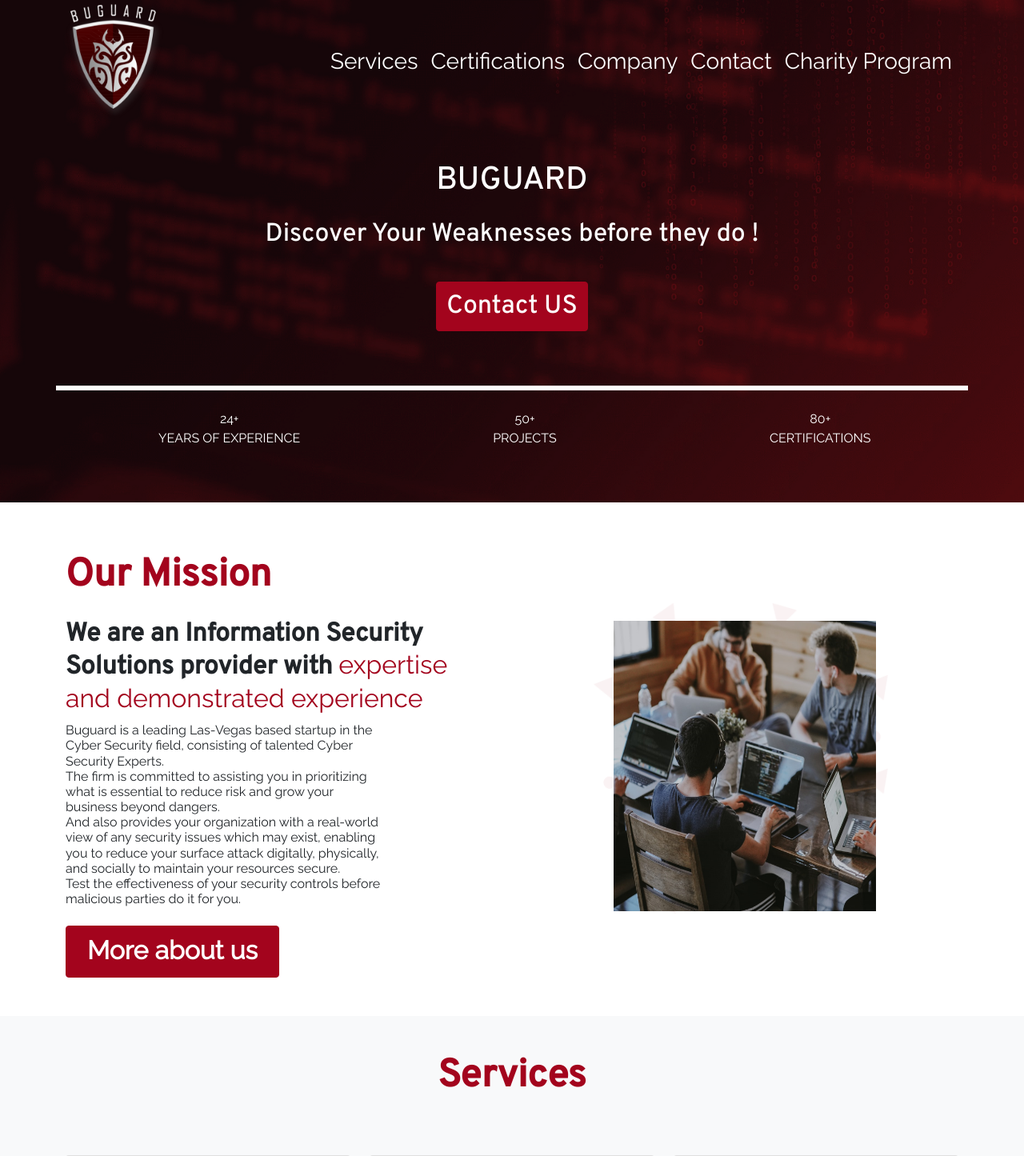
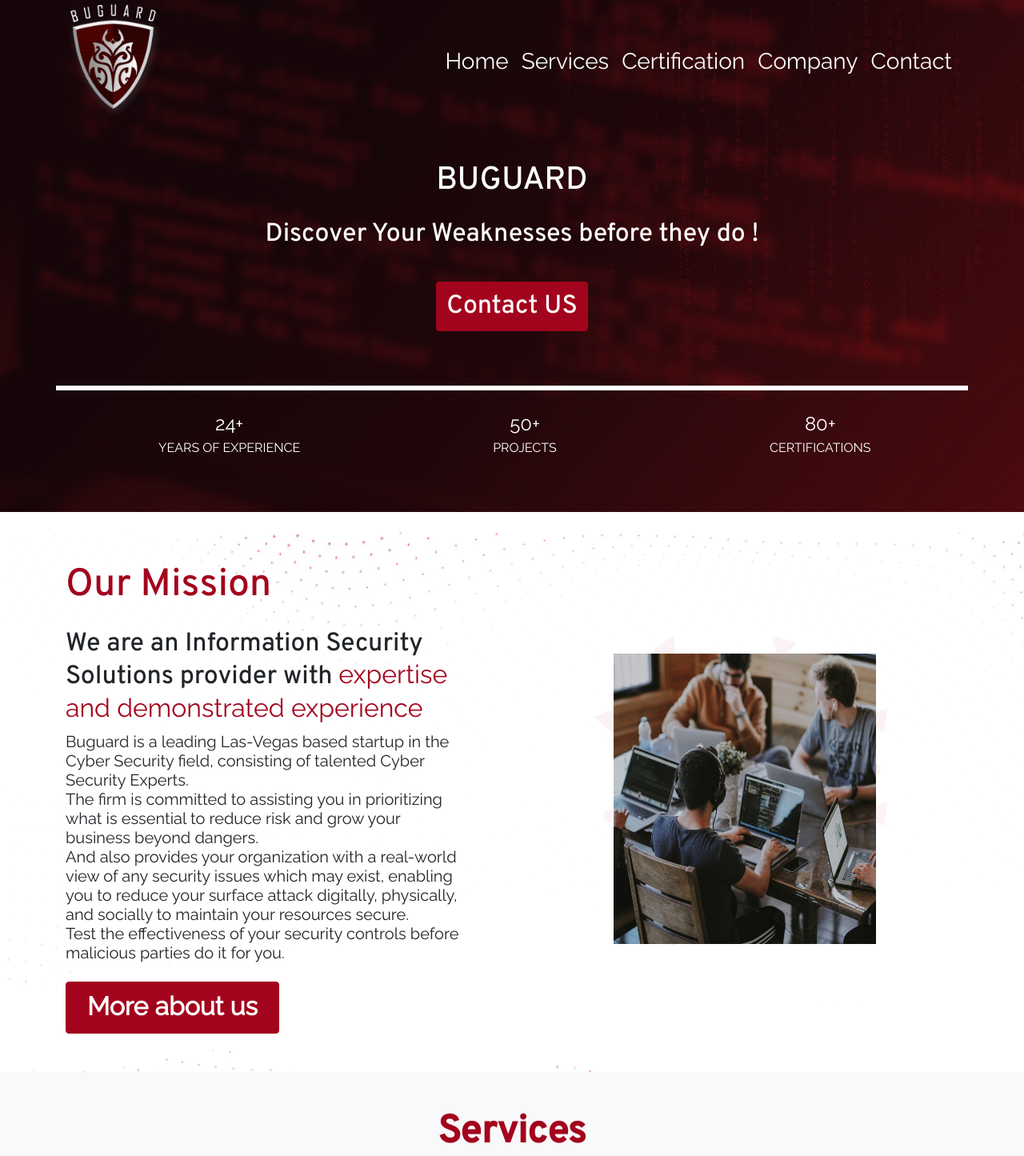
Before and after one commit to m7mdso3dy/bugurad, a PHP site: page / in a window 1280 px wide. Shown: the top 1445 px of the page at 80% size. Run offline with PHP 8.4, Linux system fonts and the light colour scheme; some libraries are stand-ins or nearby versions.

Commit message:
yousef final mods 1

```diff
--- a/backup/backup-service-temp.html
+++ b/backup/backup-service-temp.html
@@ -118,7 +118,7 @@
             </p>
         </section>
     </header>
-    <section class="defintion  py-5">
+    <section class="defintion white-bg py-5">
         <h2 class="about__heading heading-primary position-relative mb-2 text-capitalize text-danger text-center py-5">
             WHAT IS Mobile Applications PENETRATION TESTING?
         </h2>
@@ -186,7 +186,7 @@
             </div>
         </div>
     </section>
-    <section class="deliver  py-5 ">
+    <section class="deliver white-bg  py-5 ">
         <h2 class="about__heading heading-primary position-relative mb-2 text-capitalize text-danger text-center pb-5">
             WHAT WILL WE DELIVER AFTER THE TEST?
         </h2>
@@ -247,7 +247,7 @@
             </div>
         </div>
     </section>
-    <section class="faq py-5">
+    <section class="faq white-bg py-5">
         <h2 class="about__heading heading-primary position-relative text-capitalize text-danger text-center">
             FAQ
         </h2>
--- a/index.html
+++ b/index.html
@@ -217,6 +217,9 @@
         height: 85%;
 
     }
+    .pricing-options li{
+        font-size: 1.2rem !important;
+    }
     </style>
 </head>
 <body class="overflow">
@@ -245,11 +248,11 @@
                 </button>
                 <div class="collapse navbar-collapse" id="navbarNavAltMarkup">
                     <div class="navbar-nav lead ">
-                        <a class="text-white nav-link" href="#services">Services</a>
-                        <a class="text-white nav-link" href="/certifications.html">Certifications</a>
-                        <a class="text-white nav-link" href="/About us.html">Company</a>
-                        <a class="text-white nav-link" href="/Contact-us.html">Contact</a>
-                        <a class="text-white nav-link active" aria-current="page" href="/charity.html">Charity Program</a>
+                    <a class="nav-link" aria-current="page" href="/">Home</a>
+                    <a class="nav-link active" href="/services.html">Services</a>
+                    <a class="nav-link" href="/certifications.html">Certification</a>
+                    <a class="nav-link" href="/About us.html">Company</a>
+                    <a class="nav-link" href="/Contact-us.html">Contact</a>
                     </div>
                 </div>
             </div>
@@ -265,13 +268,13 @@
         </section>
         <section class="achives container">
             <ul class="row">
-                <li class="col achive"><span>24+</span><span>YEARS OF EXPERIENCE</span></li>
-                <li class="col achive"><span>50+</span><span>PROJECTS</span></li>
-                <li class="col achive"><span>80+</span><span>CERTIFICATIONS</span></li>
+                <li class="col achive"><span class="lead" >24+</span><span>YEARS OF EXPERIENCE</span></li>
+                <li class="col achive"><span class="lead" >50+</span><span>PROJECTS</span></li>
+                <li class="col achive"><span class="lead" >80+</span><span>CERTIFICATIONS</span></li>
             </ul>
         </section>
     </header>
-    <section class="about py-5 ">
+    <section class="about white-bg py-5 ">
         <div class="container">
             <div class="row">
                 <div class="
@@ -289,16 +292,16 @@
                     mb-4
                     text-capitalize
                     text-danger
-                    fw-bold
+
 
                   ">
                         Our Mission
                     </h2>
-                    <h3 class="extra-info fw-bold">
+                    <h3 class="extra-info ">
                         We are an Information Security Solutions provider with
                         <span class="text-animation text-danger"></span>
                     </h3>
-                    <div class="about__dec h6 fw-normal">
+                    <div class="about__dec h5 ">
                         <p>Buguard is a leading Las-Vegas based startup in the
                         <br> Cyber Security field, consisting of talented Cyber
                         <br>Security Experts.
@@ -437,7 +440,7 @@
             <a href="services.html" data-wow-duration="1s" type="button" class="wow animate__fadeIn btn btn-danger align-self-center my-4">View all services</a>
         </div>
     </section>
-    <section class="whychooseus py-5">
+    <section class="whychooseus white-bg py-5">
         <h2 class="about__heading heading-primary display-6 position-relative mb-5 text-capitalize text-danger fw-bold text-center " >
             Why Choose Us
         </h2>
@@ -471,7 +474,7 @@
             </div>
         </div>
     </section>
-    <section  class="overflow trust py-5">
+    <section  class="overflow  trust py-5">
         <h2 class="
                                             about__heading
                                             heading-primary
@@ -621,7 +624,7 @@
             </div>
         </div>
     </section>
-    <section class="testmonials overflow py-5">
+    <section class="testmonials white-bg overflow py-5">
         <h2 class="
                                                     about__heading
                                                     heading-primary
@@ -785,16 +788,15 @@
         </div>
 
     </section>
-    <section class="Acknowledgments py-5">
+    <section class="Acknowledgments white-bg  py-5">
         <h2 class="
                                                 about__heading
                                                 heading-primary
                                                 display-6
                                                 position-relative
-                                                mb-5
+                                                mb-3
                                                 text-capitalize
                                                 text-danger
-                                                fw-bold
                                                 text-center
                                                 wow
                                                 animate__fadeInDown
@@ -803,7 +805,7 @@
                                                   " data-wow-duration="1s">
             Acknowledgments
         </h2>
-        <p class="ack-p pb-5 wow animate__fadeInLeft" data-wow-duration="1s">
+        <p class="container ack-p pb-5 wow animate__fadeInLeft" data-wow-duration="1s">
             Buguard Team Consists Of Offensive Security Researchers, Highly Skilled Penetration Testers, Also, They Have Been
             Recognized And Rewarded For Finding Critical Security Vulnerabilities In Almost High Rated Vendor Such As Facebook,
             Google, Yahoo, Apple, Paypal, Microsoft, Avira, Eset, Twitter, Snapchat, ICQ, Bugcrowd, Hackerone, Synack, Vodafone,
--- a/sevices/penetrationtesting.html
+++ b/sevices/penetrationtesting.html
@@ -202,11 +202,11 @@
             </p>
         </section>
     </header>
-    <section class="py-5 container">
+    <section class="py-5 white-bg ">
         <h2 class="about__heading heading-primary position-relative mb-2 text-capitalize text-danger text-center pb-5">
             What is Penetration Testing ?
         </h2>
-        <p class="mx-auto lead text-center ">
+        <p class="mx-auto container lead text-center ">
             The Security Consultancy is an essential service that our clients' demands for them are not consistent
             throughout the year and do not necessarily occur regularly.
             Buguard has the experience to understand the needs of and how to improve the capabilities of
--- a/sevices/service-1-compil-service-information-sec.html
+++ b/sevices/service-1-compil-service-information-sec.html
@@ -67,7 +67,7 @@
             </p>
         </section>
     </header>
-    <section class="Awards py-5 container">
+    <section class="Awards py-5 bg-light container">
         <h2 class="about__heading heading-primary position-relative mb-2 text-capitalize text-danger text-center pb-5">
             What is Compliance Services ?
         </h2>
@@ -102,7 +102,7 @@
 
         </p>
     </section>
-    <section class="faq py-5">
+    <section class="faq bg-light py-5">
         <h2 class="about__heading heading-primary position-relative text-capitalize text-danger text-center">
             FAQ
         </h2>
--- a/sevices/service-2-security-consultancy.html
+++ b/sevices/service-2-security-consultancy.html
@@ -68,7 +68,7 @@
             </p>
         </section>
     </header>
-    <section class="Awards py-5 container">
+    <section class="Awards white-bg py-5 container">
         <h2 class="about__heading heading-primary position-relative mb-2 text-capitalize text-danger text-center pb-5">
         What is Security Consultancy ?
         </h2>
@@ -100,7 +100,7 @@
             architecture advice.
         </p>
     </section>
-    <section class="faq py-5">
+    <section class="faq bg-light py-5">
         <h2 class="about__heading heading-primary position-relative text-capitalize text-danger text-center">
             FAQ
         </h2>
--- a/sevices/service-3-mobile-pen-testing.html
+++ b/sevices/service-3-mobile-pen-testing.html
@@ -67,7 +67,7 @@
             </p>
         </section>
     </header>
-    <section class=" py-5 container">
+    <section class=" py-5 container white-bg">
         <h2 class="about__heading heading-primary position-relative mb-2 text-capitalize text-danger text-center pb-5">
                 What is Mobile testing ?
         </h2>
@@ -144,7 +144,7 @@
             </div>
         </div>
     </section>
-    <section class="top-10 py-5">
+    <section class="top-10 white-bg py-5">
         <h2 class="
                                                                 about__heading
                                                                 heading-primary
@@ -181,7 +181,7 @@
             </div>
         </div>
     </section>
-    <section class="faq py-5">
+    <section class="faq  bg-light py-5">
         <h2 class="about__heading heading-primary position-relative text-capitalize text-danger text-center">
             FAQ
         </h2>
--- a/sevices/service-4-web-pen-testing.html
+++ b/sevices/service-4-web-pen-testing.html
@@ -67,7 +67,7 @@
             </p>
         </section>
     </header>
-    <section class="Awards py-5 container">
+    <section class="Awards py-5 container  white-bg">
         <h2 class="about__heading heading-primary position-relative mb-2 text-capitalize text-danger text-center pb-5">
             What is Web Applications testing ?
         </h2>
@@ -137,7 +137,7 @@
             </div>
         </div>
     </section>
-    <section class="faq py-5">
+    <section class="faq py-5  white-bg">
         <h2 class="about__heading heading-primary position-relative text-capitalize text-danger text-center">
             FAQ
         </h2>
--- a/sevices/service-5-source-code-review.html
+++ b/sevices/service-5-source-code-review.html
@@ -68,7 +68,7 @@
             </p>
         </section>
     </header>
-    <section class=" py-5 container px-5">
+    <section class=" py-5 container  white-bg px-5">
         <h2 class="about__heading heading-primary position-relative mb-2 text-capitalize text-danger text-center pb-5">
             What is Source Code Review ?
         </h2>
@@ -138,7 +138,7 @@
             </div>
         </div>
     </section>
-    <section class="faq py-5">
+    <section class="faq py-5  white-bg">
         <h2 class="about__heading heading-primary position-relative text-capitalize text-danger text-center">
             FAQ
         </h2>
--- a/sevices/sevice-6-infra-struc-pen-testing.html
+++ b/sevices/sevice-6-infra-struc-pen-testing.html
@@ -68,7 +68,7 @@
             </p>
         </section>
     </header>
-    <section class=" py-5 container px-5">
+    <section class=" py-5 container white-bg px-5">
         <h2 class="about__heading heading-primary position-relative mb-2 text-capitalize text-danger text-center pb-5">
             What is Infrastructure Penetration testing ?
         </h2>
@@ -136,7 +136,7 @@
             </div>
         </div>
     </section>
-    <section class="faq py-5">
+    <section class="faq white-bg py-5">
         <h2 class="about__heading heading-primary position-relative text-capitalize text-danger text-center">
             FAQ
         </h2>
--- a/styles/index.css
+++ b/styles/index.css
@@ -217,8 +217,7 @@
   border-bottom: 2px solid black;
 }
 .ack-p {
-  margin: 0 5.75rem;
-  font-size: 1.75rem;
+  font-size: 1.5rem;
 }
 footer {
   background-image: url(../imgs/background-footer.png);
@@ -497,3 +496,7 @@
     max-width: 1500px;
   }
 }
+.white-bg {
+  background-image: url(../imgs/background-2.png);
+  background-repeat: repeat;
+}
```
Also changed, not shown: About us.html (+7 -7 lines), Contact-us.html (+6 -6 lines), awards2.html (+5 -5 lines), certifications.html (+6 -6 lines), charity.html (+6 -6 lines), partener.html (+7 -7 lines), services.html (+6 -6 lines), sevices/service-7-info-aware.html (+7 -7 lines), imgs/background-2.png (added), imgs/v16.png.
